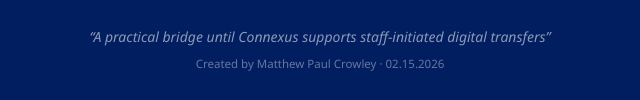
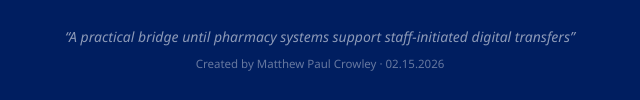
Before and after one commit to mattcrowley24/Digital-Transfer-Details-PDF, a plain HTML site: page index.html in a window 1280 px wide. Shown: the part 1454-1554 px from the top of the page, 320-960 px from the left. Drawn offline with Linux system fonts and the light colour scheme.

Commit message:
Update index.html

```diff
--- a/index.html
+++ b/index.html
@@ -240,7 +240,7 @@
 </div>
 
 <div class="footer">
-  <div class="tagline">&ldquo;A practical bridge until Connexus supports staff-initiated digital transfers&rdquo;</div>
+  <div class="tagline">&ldquo;A practical bridge until pharmacy systems support staff-initiated digital transfers&rdquo;</div>
   <div class="credit">Created by Matthew Paul Crowley &middot; 02.15.2026</div>
 </div>
 
```
